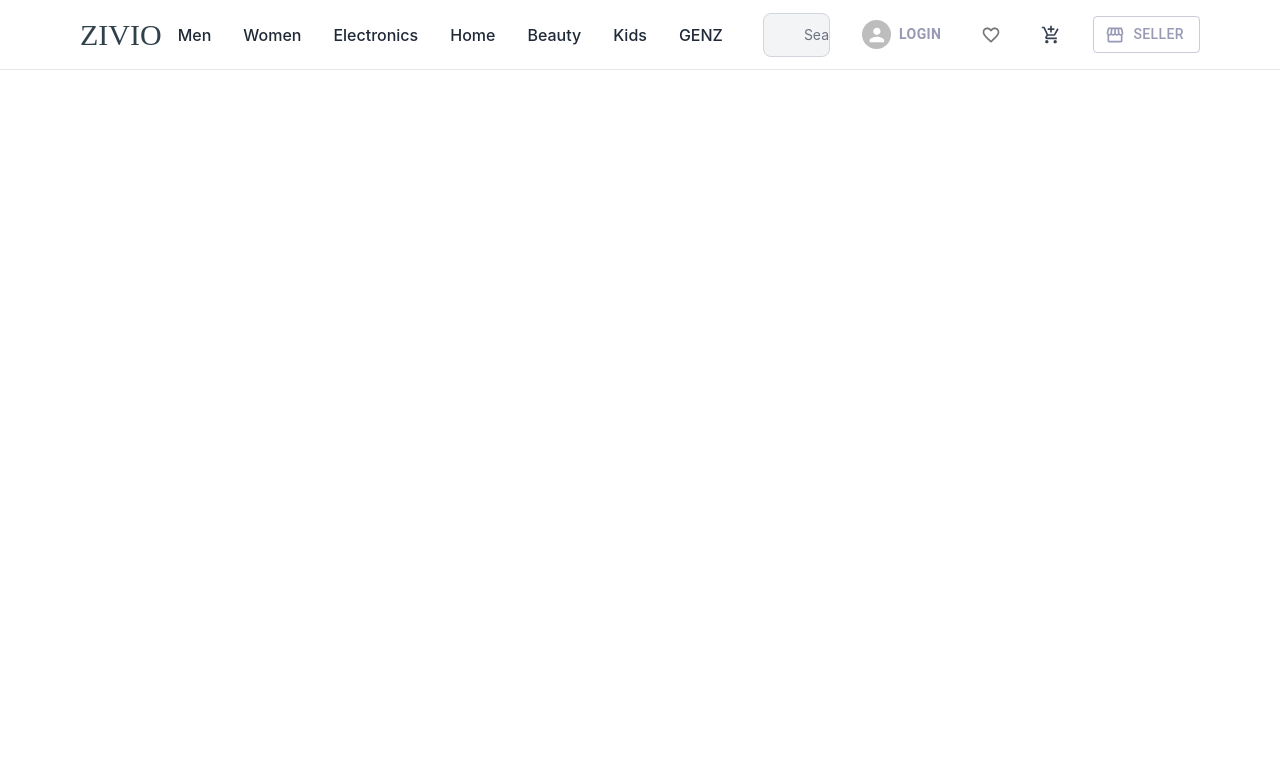
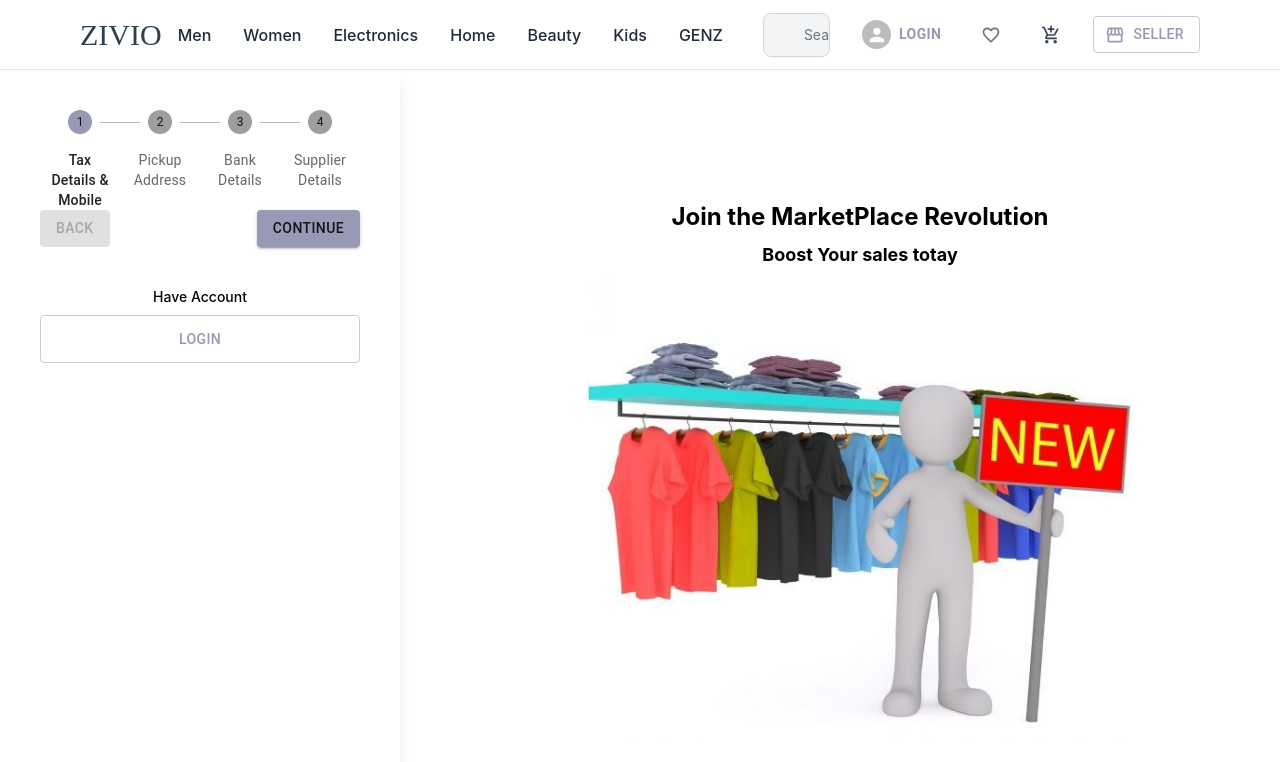
Before and after one commit to adsulsujit2006-cloud/E---Com-Application-ZIVIO, a React (Create React App) app: page /become-seller in a window 1280 px wide. Shown: the top 762 px of the page. Built offline with nearby package versions, Linux system fonts and the light colour scheme; some icons are missing.

Commit message:
Complte steper strcture for seller login process

```diff
--- a/src/App.tsx
+++ b/src/App.tsx
@@ -14,6 +14,7 @@ import Cart from "./customer/pages/Cart/Cart";
 import Checkout from "./customer/pages/Checkout/Checkout";
 import Account from "./customer/pages/Account/Account";
 import UserDetails from "./customer/pages/Account/UserDetails";
+import BecomeSeller from "./Become Seller/BecomeSeller";
 
 function App() {
   return (
@@ -52,6 +53,11 @@ function App() {
             path="/account/*"
             element={<Account />}
           />
+
+          <Route
+            path="/become-seller/*"
+            element={<BecomeSeller />}
+          />
         </Routes>
       </>
     </ThemeProvider>
--- /dev/null
+++ b/src/Become Seller/BecomeSeller.tsx
@@ -0,0 +1,53 @@
+import React, { useState } from "react";
+import SellerAccountForm from "./SellerAccountForm";
+import { Button } from "@mui/material";
+
+const BecomeSeller = () => {
+    const [isLogin, setIsLogin] = useState(false);
+
+    const handleShowPage = () => {
+        setIsLogin(!isLogin);
+    };
+
+    return (
+        <div className="grid md:gap-10 grid-cols-3 min-h-screen">
+            <section className="lg:col-span-1 md:col-span-2 col-span-3 p-10 shadow-lg rounded-b-md">
+
+                <SellerAccountForm  />
+
+                <div className="mt-10 space-y-2">
+                    <h1 className="text-center text-sm font-medium">
+                        {isLogin ? "Don't have an account?" : "Have Account"}
+                    </h1>
+
+                    <Button
+                        onClick={handleShowPage}
+                        fullWidth
+                        sx={{ py: "11px" }}
+                        variant="outlined"
+                    >
+                        {isLogin ? "Register" : "Login"}
+                    </Button>
+
+                </div>
+
+            </section>
+            <section className="hidden md:col-span-1 lg:col-span-2 md:flex justify-center items-center">
+
+                <div className="lg:w-[70%] px-5 space-y-10">
+                    <div className="space-y-2 font-bold text-center">
+                        <p className="text-2xl">
+                            Join the MarketPlace Revolution
+                        </p>
+                        <p className="text-lg">Boost Your sales totay</p>
+                        <img src="SellerPhoto/sellerbannerimg.jpg" alt=""/>
+                    </div>
+
+                </div>
+
+            </section>
+        </div>
+    );
+};
+
+export default BecomeSeller;
--- /dev/null
+++ b/src/Become Seller/BecomeSellerFormStep1.tsx
@@ -0,0 +1 @@
+import React from "react";
--- /dev/null
+++ b/src/Become Seller/SellerAccountForm.tsx
@@ -0,0 +1,85 @@
+
+import { Button, Step, StepLabel, Stepper } from "@mui/material";
+import React, { useState } from "react";
+
+
+const steps = [
+    "Tax Details & Mobile",
+    "Pickup Address",
+    "Bank Details",
+    "Supplier Details"
+];
+
+const SellerAccountForm = () => {
+    const [activeStep, setActiveStep] = useState(0);
+
+    const handleStep = (value: number) => () => {
+
+        // Next step
+        if (value === 1) {
+            if (activeStep < steps.length ) {
+                setActiveStep(activeStep + value);
+            } else {
+                handleCreateAccount();
+            }
+        }
+
+        // Previous step
+        if (value === -1) {
+            if (activeStep > 0) {
+                setActiveStep(activeStep + value);
+            }
+        }
+
+        console.log("Active step : ", activeStep);
+    };
+
+    const handleCreateAccount = () => {
+        console.log("create account");
+    };
+
+    return (
+        <div>
+            <Stepper activeStep={activeStep} alternativeLabel>
+                {steps.map((label, index) => (
+                    <Step key={label}>
+                        <StepLabel>
+                            {label}
+                        </StepLabel>
+                    </Step>
+                ))}
+            </Stepper>
+
+            <section>
+
+
+            </section>
+
+            <div className="flex items-center justify-between">
+
+                <Button
+                    onClick={handleStep(-1)}
+                    variant="contained"
+                    disabled={activeStep == 0}
+                >
+                    Back
+                </Button>
+
+                <Button
+                    onClick={handleStep(1)}
+                    variant="contained"
+                >
+                    {activeStep == (steps.length - 1)
+                        ? "Create Account"
+                        : "Continue"}
+                </Button>
+
+            </div>
+
+            {/* Your existing Seller form code */}
+
+        </div>
+    );
+};
+
+export default SellerAccountForm;
--- /dev/null
+++ b/src/Become Seller/SellerLogin.tsx
@@ -0,0 +1,8 @@
+import React from "react";
+
+const SellerLoginForm = () =>{
+    return (
+        <div>SellerLoginForm</div>
+    )
+}
+export default SellerLoginForm
--- a/src/customer/components/Navbar/Navbar.tsx
+++ b/src/customer/components/Navbar/Navbar.tsx
@@ -99,7 +99,7 @@ const Navbar = () => {
               <FavoriteBorder sx={{ fontSize: 20 }} />
             </IconButton>
 
-            <IconButton onClick={()=>navigate("/")}>
+            <IconButton onClick={()=>navigate("/cart")}>
               <AddShoppingCart
                 className="text-gray-700"
                 sx={{ fontSize: 20 }}
@@ -107,7 +107,7 @@ const Navbar = () => {
             </IconButton>
 
             {isLarge && (
-              <Button
+              <Button onClick={()=>navigate("/become-seller")}
                 startIcon={<Storefront />}
                 variant="outlined"
               >
```
Also changed, not shown: public/SellerPhoto/sellerbannerimg.jpg (added).
